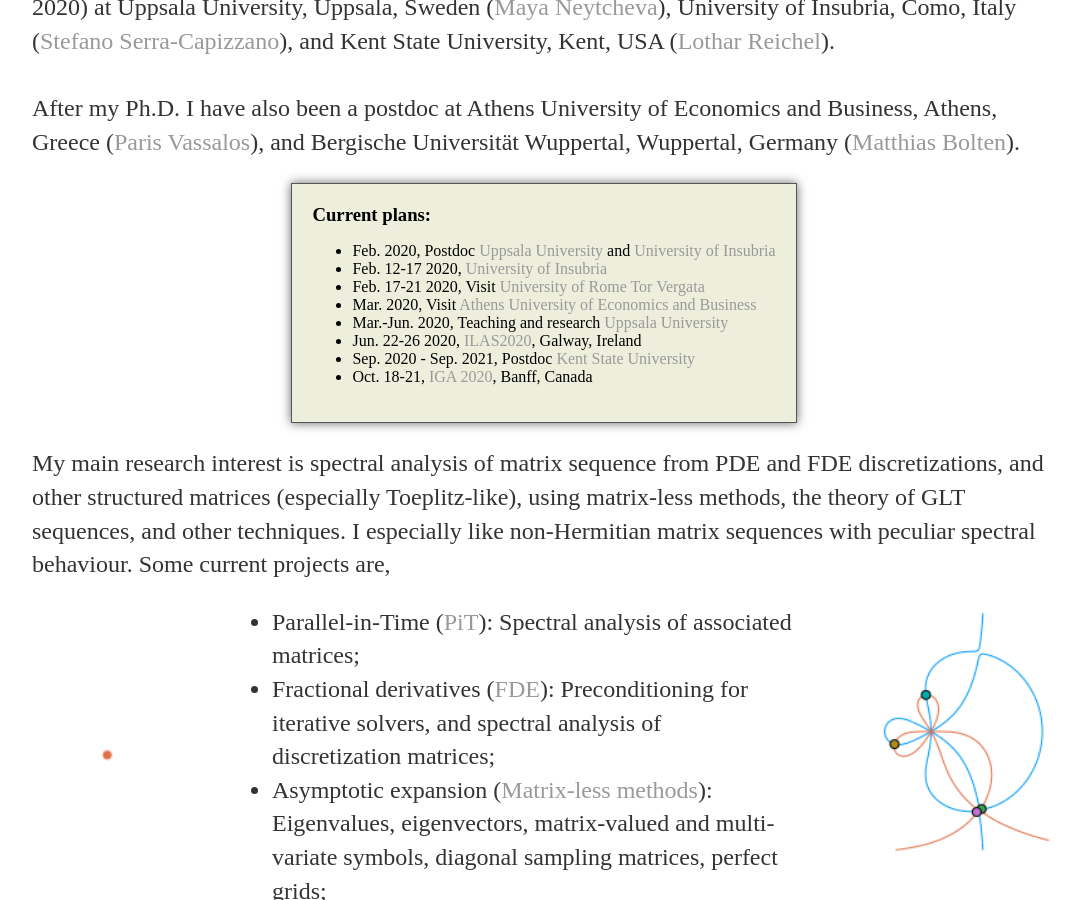
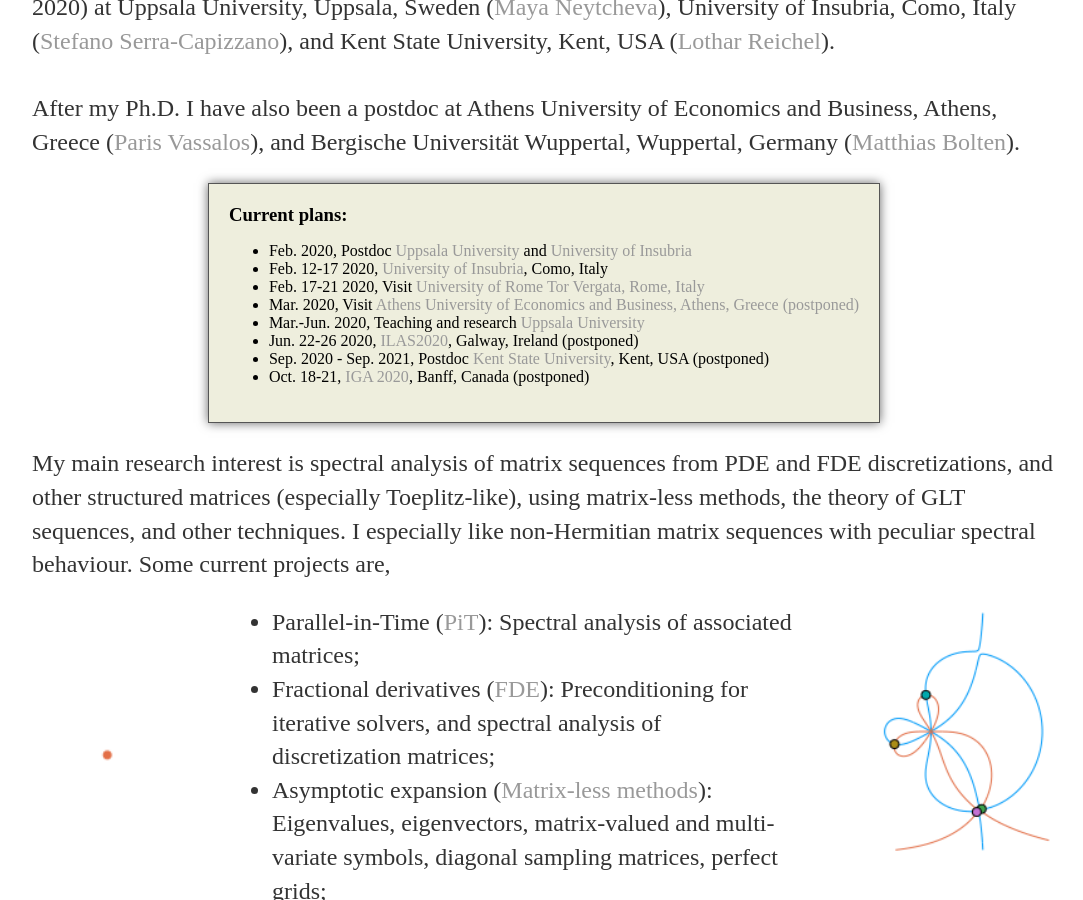
Before and after one commit to sverek/sverek.github.io, a Jekyll site: the page built from index.html, in a window 1280 px wide and 900 px high, scrolled down 441 px. Shown: the whole window, without its empty margins (96-1179 px from the left). Built offline with Jekyll 4.4.1, drawn with Linux system fonts in a browser that asks for light colours.

Commit message:
Minor updates

```diff
--- a/index.html
+++ b/index.html
@@ -23,18 +23,18 @@ title: www.2pi.se
       <h3>Current plans:</h3>
       <ul>
 		<li>Feb. 2020, Postdoc <a href="https://www.it.uu.se">Uppsala University</a> and <a href="https://www.uninsubria.it">University of Insubria</a></li>
-		<li>Feb. 12-17 2020, <a href="https://www.uninsubria.it">University of Insubria</a></li>
-        <li>Feb. 17-21 2020, Visit <a href="https://web.uniroma2.it">University of Rome Tor Vergata</a></li>
-		<li>Mar. 2020, Visit <a href="https://www.aueb.gr">Athens University of Economics and Business</a></li>
+		<li>Feb. 12-17 2020, <a href="https://www.uninsubria.it">University of Insubria</a>, Como, Italy</li>
+        <li>Feb. 17-21 2020, Visit <a href="https://web.uniroma2.it">University of Rome Tor Vergata, Rome, Italy</a></li>
+		<li>Mar. 2020, Visit <a href="https://www.aueb.gr">Athens University of Economics and Business, Athens, Greece (postponed)</a></li>
 		<li>Mar.-Jun. 2020, Teaching and research <a href="https://www.it.uu.se">Uppsala University</a></li>
-        <li>Jun. 22-26 2020, <a href="http://www.ilas2020.ie">ILAS2020</a>, Galway, Ireland</li>
-        <li>Sep. 2020 - Sep. 2021, Postdoc <a href="https://www.kent.edu">Kent State University</a></li>
-        <li>Oct. 18-21, <a href="http://iga2020.usacm.org/">IGA 2020</a>, Banff, Canada</li>
+        <li>Jun. 22-26 2020, <a href="http://www.ilas2020.ie">ILAS2020</a>, Galway, Ireland (postponed)</li>
+        <li>Sep. 2020 - Sep. 2021, Postdoc <a href="https://www.kent.edu">Kent State University</a>, Kent, USA (postponed)</li>
+        <li>Oct. 18-21, <a href="http://iga2020.usacm.org/">IGA 2020</a>, Banff, Canada (postponed)</li>
       </ul>
   </div>
 
 	<p>
-		My main research interest is spectral analysis of matrix sequence from PDE and FDE discretizations, and other structured matrices (especially Toeplitz-like), using matrix-less methods, the theory of GLT sequences, and other techniques. I especially like non-Hermitian matrix sequences with peculiar spectral behaviour. Some current projects are,
+		My main research interest is spectral analysis of matrix sequences from PDE and FDE discretizations, and other structured matrices (especially Toeplitz-like), using matrix-less methods, the theory of GLT sequences, and other techniques. I especially like non-Hermitian matrix sequences with peculiar spectral behaviour. Some current projects are,
 	</p>
   <img src="/img/anim1.gif" class="frontimgr" />
   <img src="/img/anim2.gif" class="frontimgl2" />
```
